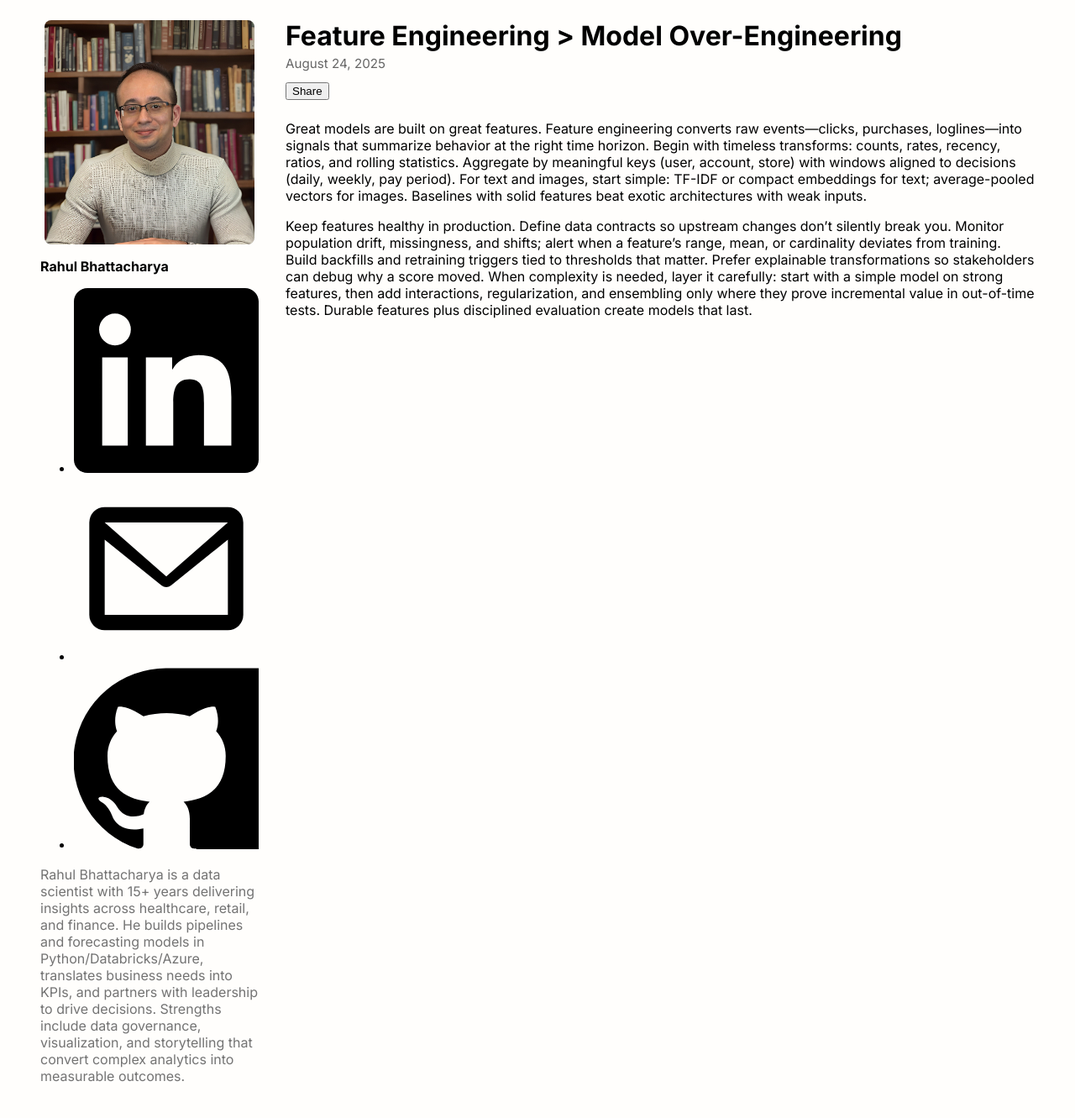
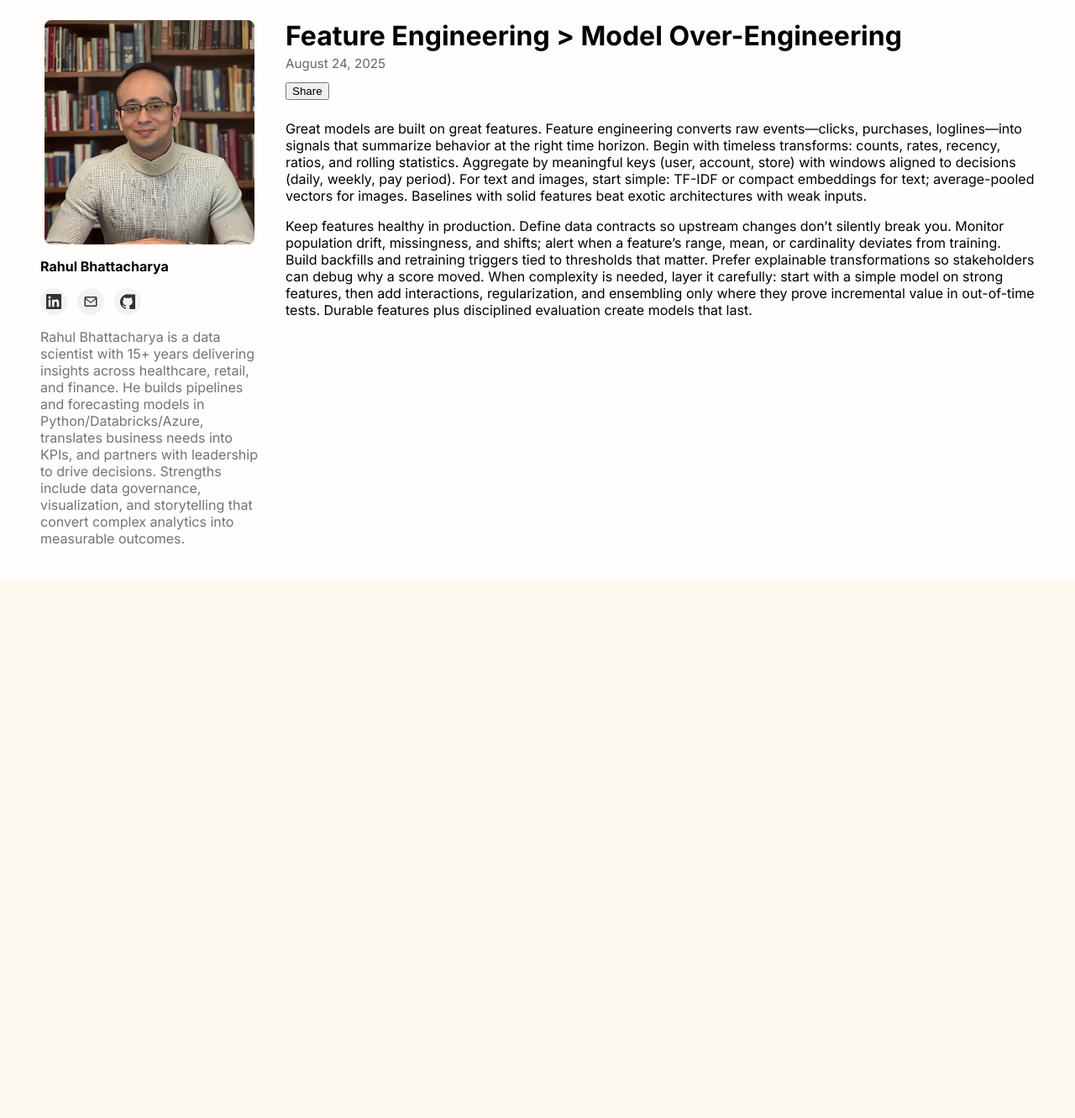
Before and after one commit to RahulBhattacharya1/RahulBhattacharya1.github.io, a Jekyll site: the page built from _posts/2025-08-24-post1.md, in a window 1280 px wide. Shown: the whole page at 84% size. Built offline with Jekyll 4.4.1, drawn with Linux system fonts in a browser that asks for light colours; after the commit the page ends 900 px from its top, so only the background shows below that.

Commit message:
Update main.scss

```diff
--- a/assets/css/main.scss
+++ b/assets/css/main.scss
@@ -170,3 +170,23 @@ body {
   font-size: 0.95rem;
   margin-top: 0.5rem;  /* sits just below the image */
 }
+
+.sidebar .social-icons {
+  display: flex;
+  gap: 0.75rem;
+  margin: 0.5rem 0 0;
+  padding: 0;
+  list-style: none;
+}
+.sidebar .social-icons a {
+  display: inline-flex;
+  width: 32px;
+  height: 32px;
+  align-items: center;
+  justify-content: center;
+  border-radius: 9999px;
+  background: #f2f2f2;
+  transition: transform .15s ease, background .15s ease;
+}
+.sidebar .social-icons a:hover { transform: translateY(-2px); background: #e9e9e9; }
+.sidebar .social-icons svg { width: 18px; height: 18px; fill: #333; }
```
